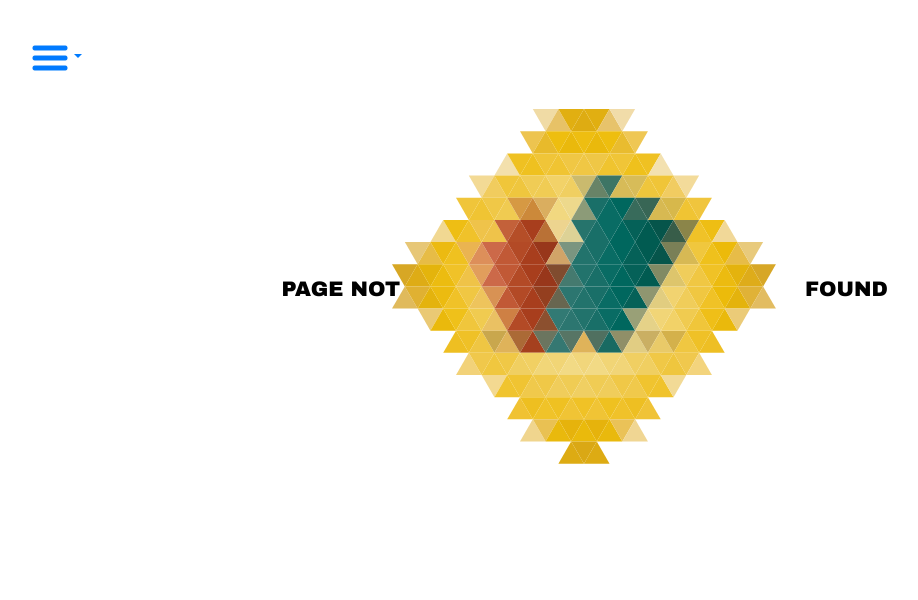
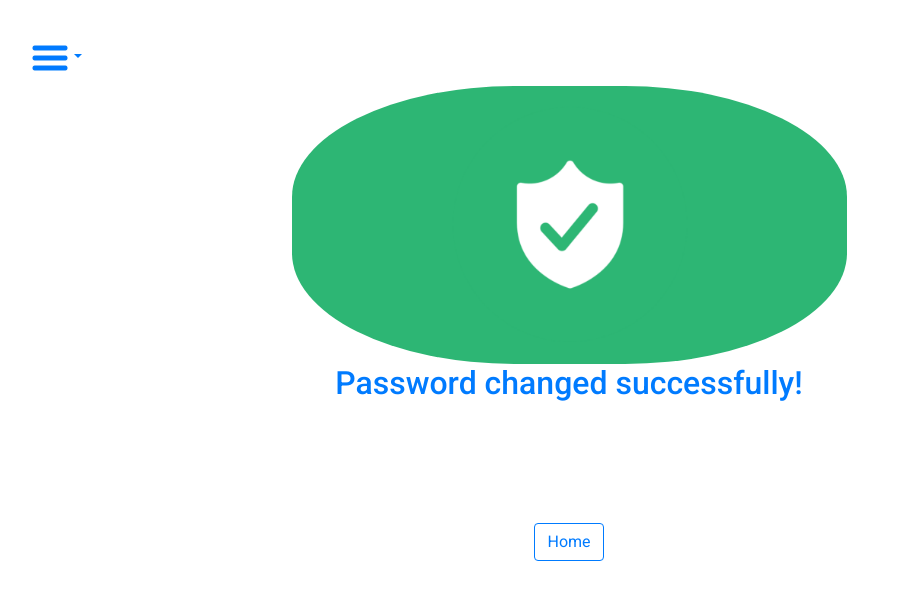
Before and after one commit to zGaglia/YTiAProject, an Angular app: page /passwordChanged in a window 1280 px wide. Before the commit this address had no page. Shown: the top 600 px of the page, without its empty margins (71-989 px from the left). Built offline with nearby package versions, Linux system fonts and the light colour scheme.

Commit message:
PassChangedPageAdded

```diff
--- a/src/app/app.component.ts
+++ b/src/app/app.component.ts
@@ -3,7 +3,7 @@ import {Router} from '@angular/router';
 
 
 
-export type EditorType = 'privato' | 'azienda' | 'changepassword';
+export type EditorType = 'privato' | 'azienda' | 'changepassword' | 'passwordChanged';
 
 @Component({
   selector: 'app-root',
--- a/src/app/app.module.ts
+++ b/src/app/app.module.ts
@@ -12,6 +12,7 @@ import { MainComponent } from './main/main.component';
 import { NotFoundComponent } from './not-found/not-found.component';
 import { CambiaPasswordComponent } from './cambia-password/cambia-password.component';
 import { BrowserAnimationsModule } from '@angular/platform-browser/animations';
+import { ConfermaCambiaPassComponent } from './conferma-cambia-pass/conferma-cambia-pass.component';
 
 
 const routes: Routes = [
@@ -19,6 +20,7 @@ const routes: Routes = [
   { path: 'privato', component: FormComponent },
   { path: 'azienda', component: AziendaComponent },
   { path: 'index',component: MainComponent},
+  { path: 'passwordChanged', component: ConfermaCambiaPassComponent },
   { path: 'changepassword', component: CambiaPasswordComponent},
   { path: '', redirectTo: "index", pathMatch: "full"},
   { path: '**', component: NotFoundComponent}
@@ -32,7 +34,8 @@ const routes: Routes = [
     AziendaComponent,
     MainComponent,
     NotFoundComponent,
-    CambiaPasswordComponent
+    CambiaPasswordComponent,
+    ConfermaCambiaPassComponent
   ],
   imports: [
     BrowserModule,
--- a/src/app/cambia-password/cambia-password.component.ts
+++ b/src/app/cambia-password/cambia-password.component.ts
@@ -2,6 +2,7 @@ import { Component, OnInit } from '@angular/core';
 import { FormBuilder, Validators, PatternValidator } from '@angular/forms';
 import { RichiestaService } from '../richiesta.service';
 import { trigger, state, transition, style, animate } from '@angular/animations';
+import { AppComponent } from '../app.component';
 
 @Component({
   selector: 'app-cambia-password',
@@ -19,7 +20,7 @@ import { trigger, state, transition, style, animate } from '@angular/animations'
 })
 export class CambiaPasswordComponent implements OnInit {
 
-  constructor(private fB: FormBuilder,private serv:RichiestaService) { }
+  constructor(private fB: FormBuilder,private serv:RichiestaService, private appObj : AppComponent) { }
   currentState: boolean = true;
 
   ngOnInit() {
@@ -92,6 +93,7 @@ export class CambiaPasswordComponent implements OnInit {
 
     localStorage.setItem(this.form2.get('email').value, JSON.stringify(localPasswordStorage));
     console.log("Password changed!");
+    this.appObj.toggleEditor('passwordChanged');
   }
 
   show1 = false;
--- /dev/null
+++ b/src/app/conferma-cambia-pass/conferma-cambia-pass.component.css
@@ -0,0 +1,13 @@
+.container{
+    text-align: center;
+    width: 100%;
+    height: auto;;
+}
+
+.container img{
+    border-radius: 40%;
+}
+
+.container button{
+    margin-top: 3cm;
+}
--- /dev/null
+++ b/src/app/conferma-cambia-pass/conferma-cambia-pass.component.html
@@ -0,0 +1,5 @@
+<div id="confermaCambiaPass" class="container" [@transitionTest]=currentState>
+    <img src="../../assets/cambiaPass.png" width="50%" height="50%">
+    <h2>Password changed successfully!</h2>
+    <button class="btn btn-outline-primary" (click)="goHome()">Home</button>
+</div>
--- /dev/null
+++ b/src/app/conferma-cambia-pass/conferma-cambia-pass.component.ts
@@ -0,0 +1,33 @@
+import { Component, OnInit } from '@angular/core';
+import { AppComponent } from '../app.component';
+import { trigger, state, transition, style, animate } from '@angular/animations';
+
+@Component({
+  selector: 'app-conferma-cambia-pass',
+  templateUrl: './conferma-cambia-pass.component.html',
+  styleUrls: ['./conferma-cambia-pass.component.css'],
+  animations: [
+    trigger('transitionTest', [
+      state('void', style({
+        transition : 0.4,
+        opacity: 0
+      })),
+      transition('void <=> *', animate(1000)),
+    ]),
+  ]
+})
+export class ConfermaCambiaPassComponent implements OnInit {
+
+  constructor(private appObject: AppComponent) { }
+
+
+  currentState: boolean = true;
+
+  ngOnInit() {
+  }
+
+  goHome(){
+    this.appObject.toggleEditor('index');
+  }
+
+}
```
Also changed, not shown: src/assets/cambiaPass.png (added), 1 other file (tests, documents, lock files or other folders).
